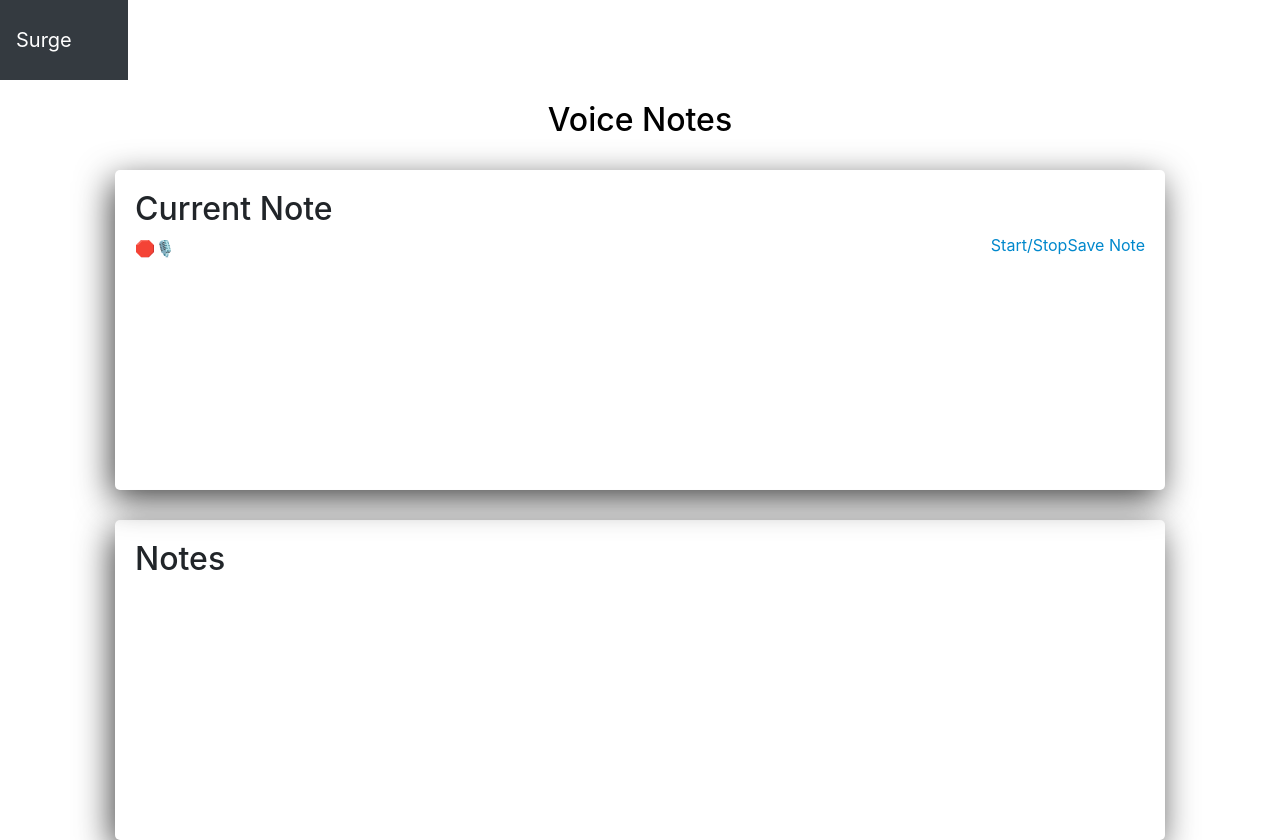
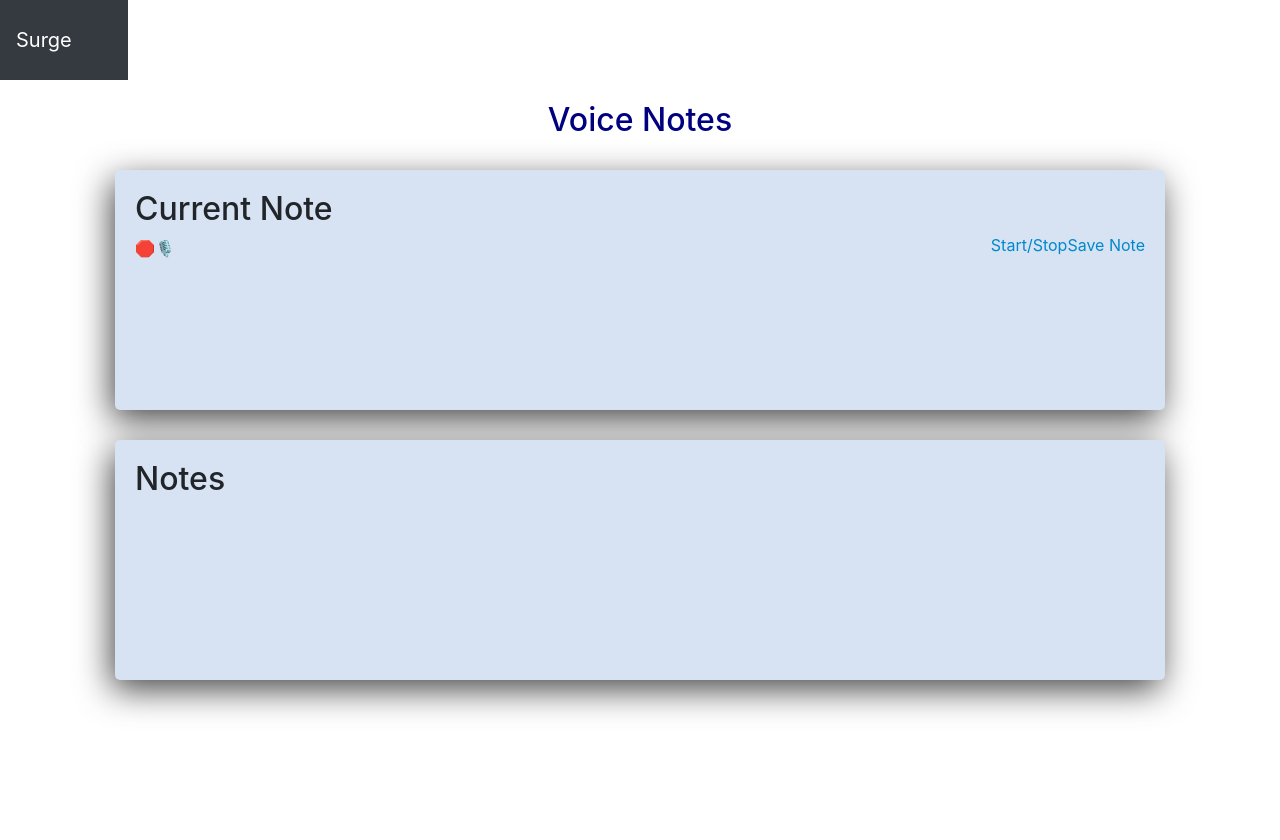
Before and after one commit to nabliha-11/Surge-Note-2310, a React (Create React App) app in the folder surge-notes/frontend/: page /vtt in a window 1280 px wide. After the commit the page ends 800 px from the top, so only its background shows below. Built offline with nearby package versions, Linux system fonts and the light colour scheme.

Commit message:
ui updated

```diff
--- a/surge-notes/frontend/src/RichTextEditor/App.css
+++ b/surge-notes/frontend/src/RichTextEditor/App.css
@@ -372,3 +372,42 @@ textarea {
 .Voice{
   color: #fff;
 }
+
+
+.result {
+  margin-top: 4rem;
+  display: grid;
+  align-items: center;
+  justify-content: center;
+}
+
+.result .box-image {
+  background: #D7E3F2;
+  height: 100%;
+  padding: 1rem;
+  margin-bottom: 2em;
+}
+
+.result .box-p {
+  background: #D7E3F2;
+  height: 100%;
+  padding: 1rem;
+  margin-bottom: 2em;
+}
+
+.result img {
+  width: 100%;
+  height: 100%;
+  object-fit: contain;
+}
+
+.result p {
+  line-height: 1.5rem;
+  font-size: 1rem;
+}
+
+@media (min-width: 1000px) {
+  .result {
+    grid-template-columns: 1fr 1fr;
+  }
+}
--- a/surge-notes/frontend/src/containers/App.css
+++ b/surge-notes/frontend/src/containers/App.css
@@ -9,7 +9,13 @@
  height: fit-content;
  width: 20%;
  text-align: center;
+ display: flex;
 }
+.Imtotxt {
+height: fit-content;
+text-align: center;
+}
+
 nav{
 
 width: 10% ;
@@ -99,10 +105,11 @@ Link {
 
 .box {
   box-shadow: -4px 10px 35px -1px rgba(0, 0, 0, 0.75);
-  min-height: 20rem;
+  min-height: 15rem;
   margin: 30px;
   padding: 20px;
   border-radius: 5px;
+  background: #D7E3F2;
 }
 
 button {
@@ -112,3 +119,13 @@ button {
   border-radius: 5px;
   background: transparent;
 }
+
+.voice{
+  color:navy;
+}
+
+.VoiceToText{
+
+  background:white ;
+  height: 100%;
+}
--- a/surge-notes/frontend/src/containers/imagetotext.js
+++ b/surge-notes/frontend/src/containers/imagetotext.js
@@ -31,9 +31,9 @@ function App() {
   }
 
   return (
-    <div className="App">
+    <div className="Imtotxt">
       <div className="input-wrapper">
-        <label htmlFor="upload">Upload Image</label>
+        <label htmlFor="upload"></label>
         <input type="file" id="upload" accept='image/*' onChange={handleChangeImage} />
       </div>
       <br></br><br>
--- a/surge-notes/frontend/src/containers/voicetotext.js
+++ b/surge-notes/frontend/src/containers/voicetotext.js
@@ -54,8 +54,8 @@ function App() {
   }
 
   return (
-    <>
-      <h1>Voice Notes</h1>
+    <div className='VoiceToText'>
+      <h1 className='voice'>Voice Notes</h1>
       <div className="container">
         <div className="box">
           <h2>Current Note</h2>
@@ -75,7 +75,7 @@ function App() {
           ))}
         </div>
       </div>
-    </>
+    </div>
   )
 }
 
```
Also changed, not shown: 2 other files (tests, documents, lock files or other folders).
